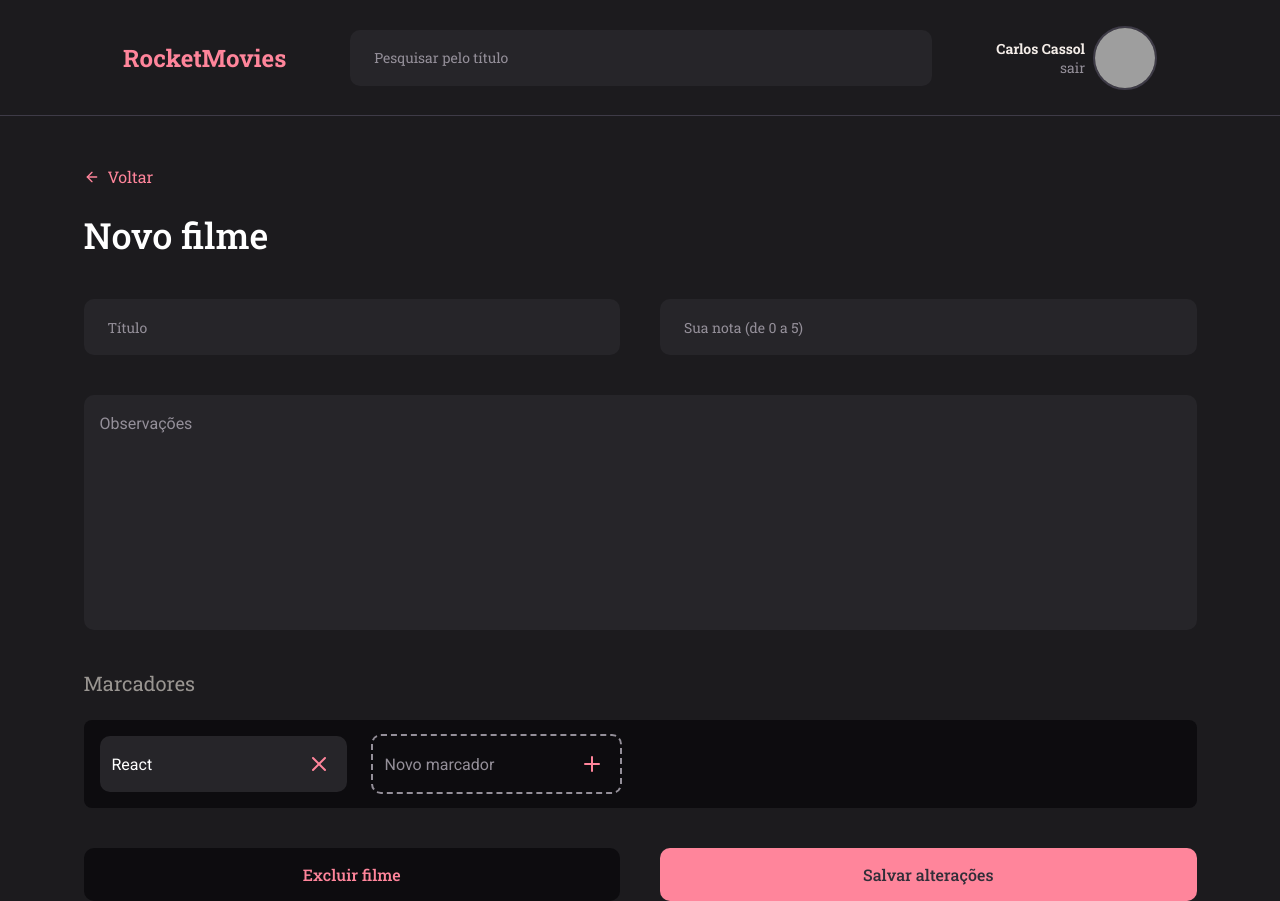
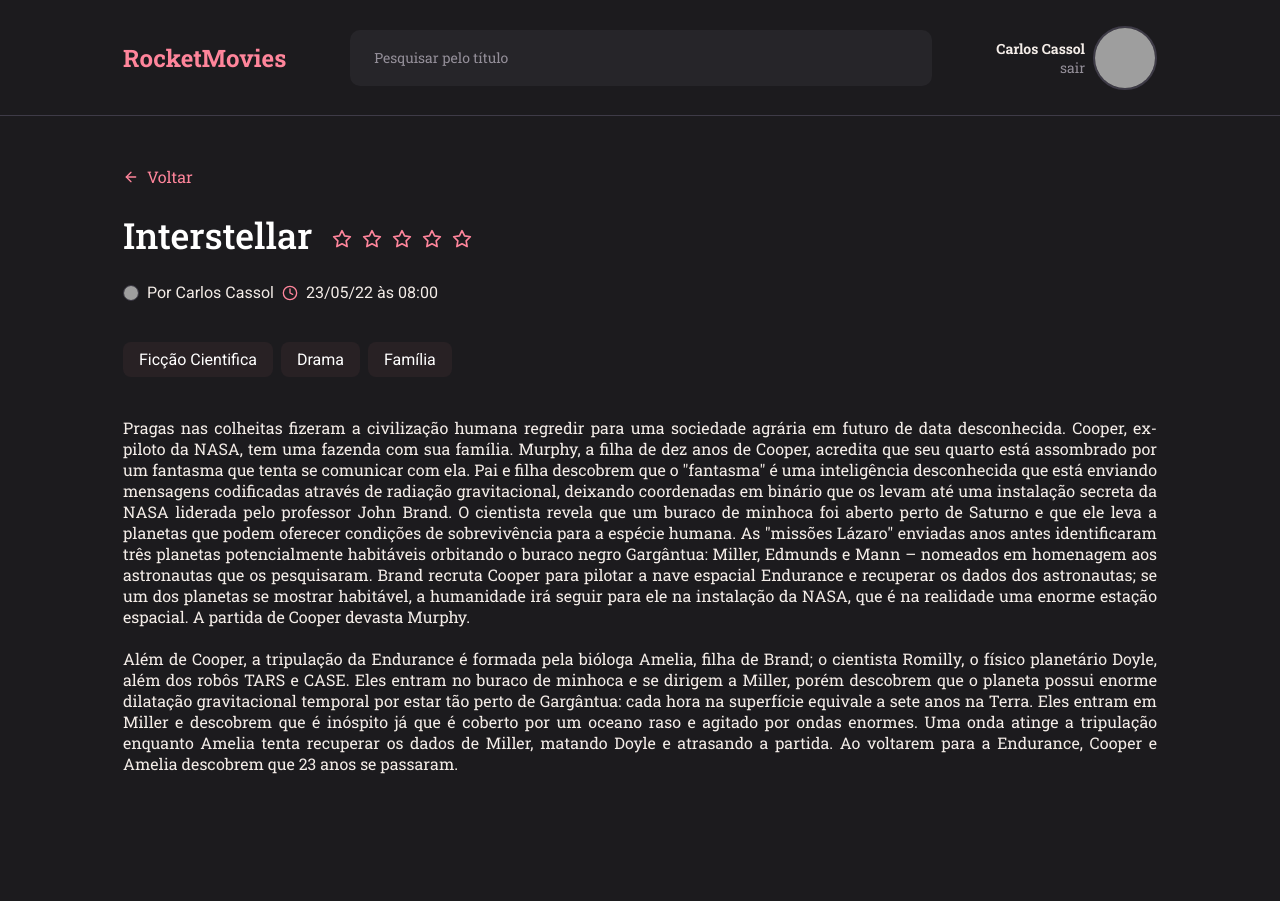
Before and after one commit to CCassolF/rocket-movies, a React (Vite) app: page / in a window 1280 px wide. After the commit the page ends 800 px from the top, so only its background shows below. Built offline with nearby package versions, Linux system fonts and the light colour scheme; grey boxes are pictures that could not be loaded.

Commit message:
MoviePreview page layout

```diff
--- a/src/main.jsx
+++ b/src/main.jsx
@@ -1,11 +1,11 @@
 import React from 'react'
 import ReactDOM from 'react-dom/client'
-import { NewMovie } from './pages/NewMovie'
+import { MoviePreview } from './pages/MoviePreview'
 
 import './styles/global.scss'
 
 ReactDOM.createRoot(document.getElementById('root')).render(
   <React.StrictMode>
-    <NewMovie />
+    <MoviePreview />
   </React.StrictMode>,
 )
--- /dev/null
+++ b/src/pages/MoviePreview/index.jsx
@@ -0,0 +1,58 @@
+import { FiArrowLeft, FiClock, FiStar } from 'react-icons/fi'
+
+import { Header } from '../../components/Header'
+import styles from './styles.module.scss'
+
+export function MoviePreview() {
+  return (
+    <div className={styles.Container}>
+      <Header />
+
+      <main className={styles.mainContainer}>
+        <a href="">
+          <FiArrowLeft />
+          Voltar
+        </a>
+
+        <div className={styles.mainContent}>
+          <div className={styles.mainHeader}>
+            <h1>Interstellar</h1>
+            <div>
+              <FiStar />
+              <FiStar />
+              <FiStar />
+              <FiStar />
+              <FiStar />
+            </div>
+          </div>
+
+          <div className={styles.mainCredentials}>
+            <img src="https://github.com/ccassolf.png" alt="Foto do usuário" />
+            <span>Por Carlos Cassol</span>
+            <FiClock />
+            <p>
+              <span>23/05/22</span>
+              às
+              <span>08:00</span>
+            </p>
+          </div>
+
+          <div className={styles.mainTags}>
+            <span>Ficção Cientifica</span>
+            <span>Drama</span>
+            <span>Família</span>
+          </div>
+
+          <div className={styles.textContainer}>
+            <p>
+              Pragas nas colheitas fizeram a civilização humana regredir para uma sociedade agrária em futuro de data desconhecida. Cooper, ex-piloto da NASA, tem uma fazenda com sua família. Murphy, a filha de dez anos de Cooper, acredita que seu quarto está assombrado por um fantasma que tenta se comunicar com ela. Pai e filha descobrem que o "fantasma" é uma inteligência desconhecida que está enviando mensagens codificadas através de radiação gravitacional, deixando coordenadas em binário que os levam até uma instalação secreta da NASA liderada pelo professor John Brand. O cientista revela que um buraco de minhoca foi aberto perto de Saturno e que ele leva a planetas que podem oferecer condições de sobrevivência para a espécie humana. As "missões Lázaro" enviadas anos antes identificaram três planetas potencialmente habitáveis orbitando o buraco negro Gargântua: Miller, Edmunds e Mann – nomeados em homenagem aos astronautas que os pesquisaram. Brand recruta Cooper para pilotar a nave espacial Endurance e recuperar os dados dos astronautas; se um dos planetas se mostrar habitável, a humanidade irá seguir para ele na instalação da NASA, que é na realidade uma enorme estação espacial. A partida de Cooper devasta Murphy.
+              <br />
+              <br />
+              Além de Cooper, a tripulação da Endurance é formada pela bióloga Amelia, filha de Brand; o cientista Romilly, o físico planetário Doyle, além dos robôs TARS e CASE. Eles entram no buraco de minhoca e se dirigem a Miller, porém descobrem que o planeta possui enorme dilatação gravitacional temporal por estar tão perto de Gargântua: cada hora na superfície equivale a sete anos na Terra. Eles entram em Miller e descobrem que é inóspito já que é coberto por um oceano raso e agitado por ondas enormes. Uma onda atinge a tripulação enquanto Amelia tenta recuperar os dados de Miller, matando Doyle e atrasando a partida. Ao voltarem para a Endurance, Cooper e Amelia descobrem que 23 anos se passaram.
+            </p>
+          </div>
+        </div>
+      </main>
+    </div>
+  )
+}
--- /dev/null
+++ b/src/pages/MoviePreview/styles.module.scss
@@ -0,0 +1,112 @@
+.Container {
+  width: 100%;
+  height: 100vh;
+}
+
+.mainContainer {
+  margin: 5rem 12.3rem;
+
+  a {
+    color: var(--pink500);
+    font-family: Roboto Slab;
+    font-size: 1.6rem;
+    font-weight: 400;
+
+    display: flex;
+    align-items: center;
+    gap: .8rem;
+  }
+}
+
+.mainContent {
+  margin-top: 2.4rem;
+  overflow-y: scroll;
+
+  .mainHeader {
+    display: flex;
+    align-items: center;
+    gap: 2rem;
+
+    h1 {
+      color: var(--white, #F4EDE8);
+      font-family: Roboto Slab;
+      font-size: 36px;
+      font-style: normal;
+      font-weight: 500;
+      line-height: normal;
+    }
+
+    div {
+      display: flex;
+      gap: 1rem;
+      margin-top: .8rem;
+
+      svg {
+        color: var(--pink500);
+        font-size: 2rem;
+        cursor: pointer;
+
+        &:hover {
+          fill: var(--pink500);
+        }
+      }
+    }
+  }
+
+  .mainCredentials {
+    margin-top: 2.4rem;
+    display: flex;
+    align-items: center;
+    gap: .8rem;
+
+    color: #F4EDE8;
+    font-family: Roboto;
+    font-size: 1.6rem;
+    font-weight: 400;
+
+    img {
+      width: 1.6rem;
+      height: 1.6rem;
+
+      border-radius: 3.5rem;
+      border: 1px solid #3E3B47;
+    }
+
+    svg {
+      color: var(--pink500);
+      font-size: 1.6rem;
+    }
+
+    p {
+      display: flex;
+      align-items: center;
+      gap: .4rem;
+    }
+  }
+
+  .mainTags {
+    margin-top: 4rem;
+    display: flex;
+    align-items: center;
+    gap: .8rem;
+
+    span {
+      padding: .8rem 1.6rem;
+      border-radius: 8px;
+      background: #282124;
+    }
+  }
+
+  .textContainer {
+    margin-top: 4rem;
+
+
+    p {
+      color: #F4EDE8;
+      text-align: justify;
+      font-family: Roboto Slab;
+      font-size: 1.6rem;
+      font-weight: 400;
+    }
+  }
+}
--- a/src/pages/NewMovie/styles.module.scss
+++ b/src/pages/NewMovie/styles.module.scss
@@ -4,8 +4,7 @@
 }
 
 .mainContainer {
-  width: 111.3rem;
-  margin: 5rem auto;
+  margin: 5rem 12.3rem;
 
   a {
     color: var(--pink500);
```
